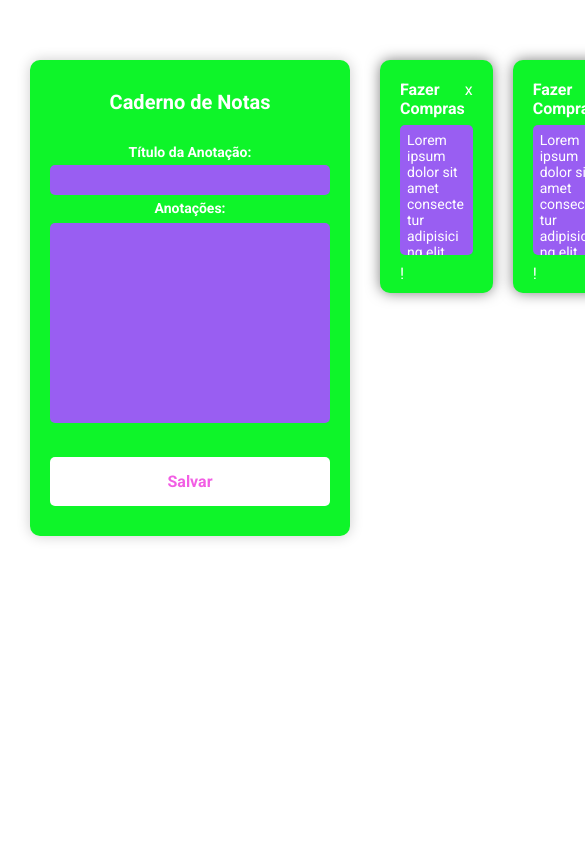
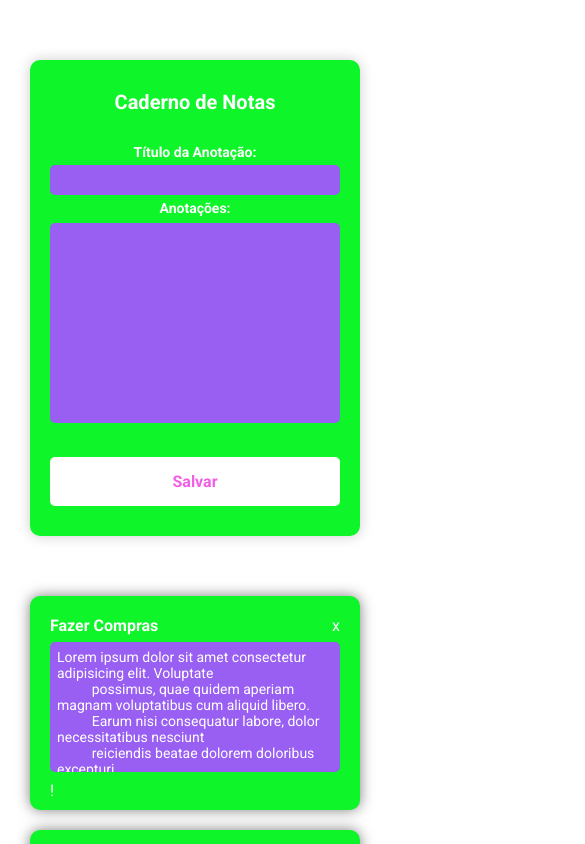
Before and after one commit to vitorkravs/Frontend-Notes, a React (Create React App) app: page / in a window 390 px wide. Shown: the top 844 px of the page, 585 px wide, since content can reach past the window. Built offline with nearby package versions, Linux system fonts and the light colour scheme.

Commit message:
feat: responsividade

```diff
--- a/src/Components/Sidebar/styles.css
+++ b/src/Components/Sidebar/styles.css
@@ -6,6 +6,12 @@
   padding: 30px 20px;
   position: fixed;
   box-shadow: 0 0 14px 0 rgb(0, 0, 0, 0.2);
+}
+
+@media (max-width: 1000px) {
+  aside {
+    position: relative;
+  }
 }
 
 aside strong {
--- a/src/app.css
+++ b/src/app.css
@@ -6,3 +6,19 @@
   flex-direction: row;
   align-items: flex-start;
 }
+
+@media (max-width: 1000px) {
+  .App {
+    flex-direction: column;
+    align-items: unset;
+  }
+
+  .App main {
+    margin-left: 0;
+    margin-top: 30px;
+  }
+
+  .App aside {
+    width: 100%;
+  }
+}
--- a/src/main.css
+++ b/src/main.css
@@ -9,3 +9,9 @@
   gap: 20px;
   list-style: none;
 }
+
+@media (max-width: 600px) {
+  main ul {
+    grid-template-columns: 1fr;
+  }
+}
```
